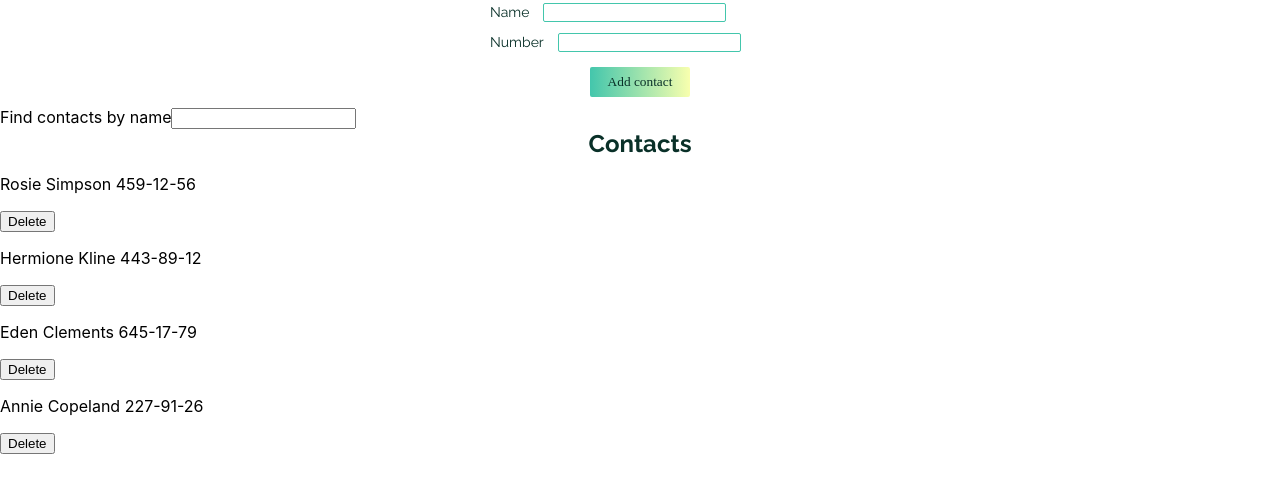
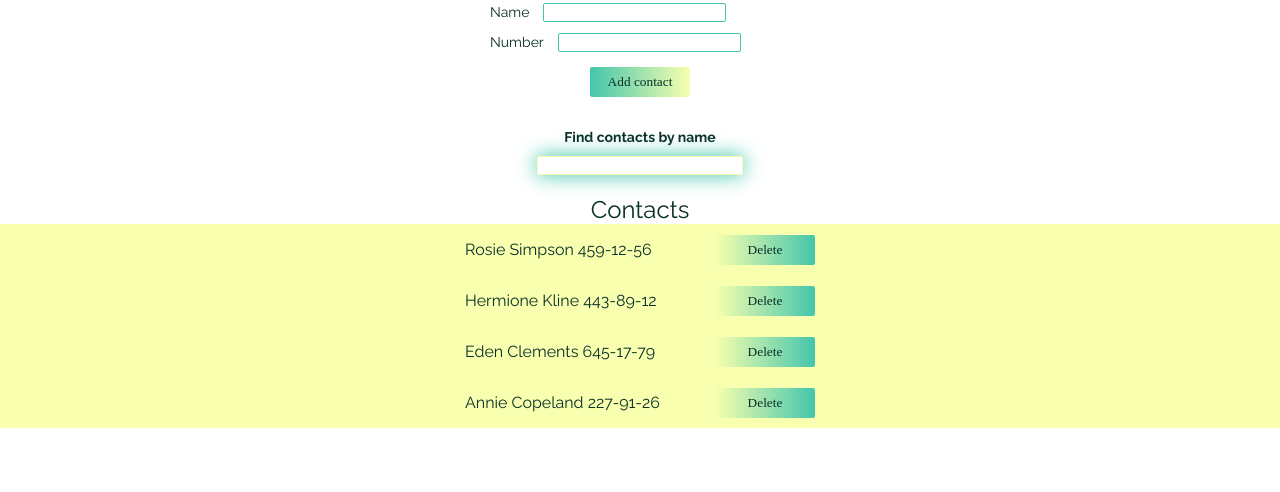
Before and after one commit to irinaog/goit-react-hw-02-phonebook, a React app: page / in a window 1280 px wide. Shown: the part 40-532 px from the top of the page. Built offline with nearby package versions, Linux system fonts and the light colour scheme; a web font is replaced by a local one.

Commit message:
add styles

```diff
--- /dev/null
+++ b/src/components/ContactsList/ContactsList.module.css
@@ -0,0 +1,3 @@
+.contactList{
+   background-color: #f8ffae;
+}
--- a/src/components/ContactsList/contactsList.js
+++ b/src/components/ContactsList/contactsList.js
@@ -1,8 +1,9 @@
 import { ContactsListItem } from "components/ContactsListItem/contactsListItem"
+import css from './ContactsList.module.css';
 
 export const ContactsList = ({contacts, onDeleteContact}) => {
     return (
-        <ul>
+        <ul className={css.contactList}>
             {contacts.map(({ name, number,  id}) => (
                 <ContactsListItem key={id} name={name} number={number} id={id} deleteContact={ onDeleteContact} />
             ))}
--- /dev/null
+++ b/src/components/ContactsListItem/ContactListItem.module.css
@@ -0,0 +1,42 @@
+.contactItem{
+    display: grid;
+    grid-template-columns: 1fr 250px 100px 1fr;
+}
+
+.contactName{
+    font-family: 'Raleway', sans-serif;
+    font-size: 16px;
+    color: #093028;
+
+    grid-column: 2;
+}
+
+.deleteBtn {
+    width: 100%;
+    height: 30px;
+    align-self: center;
+    justify-self: start;
+
+    font-family: 'Arima', cursive;
+    font-weight: 500;
+
+
+
+    background: linear-gradient(to left, #43c6ac, #f8ffae);
+    background-color: none;
+    /* border:1px solid #43c6ac43; */
+    border: none;
+    border-radius: 2px;
+    color: #093028;
+    /* transition: background 250ms ease-in-out; */
+    cursor: pointer;
+    transition: background-color 250ms ease-in, color 250ms;
+
+}
+
+.deleteBtn:hover {
+    background: none;
+    background-color: #43c6ac;
+    color: white;
+    /* border: none; */
+}
--- a/src/components/ContactsListItem/contactsListItem.js
+++ b/src/components/ContactsListItem/contactsListItem.js
@@ -1,11 +1,12 @@
 import shortid from "shortid";
+import css from './ContactListItem.module.css'
 
 export const ContactsListItem = ({ name, number, id, deleteContact }) => {
     return (
 
-        <li key={shortid.generate()}>
-            <p>{name} {number} </p>
-            <button onClick={()=>deleteContact(id)}>Delete</button>
+        <li className={css.contactItem} key={shortid.generate()}>
+            <p className={css.contactName}>{name} {number} </p>
+            <button className={css.deleteBtn} onClick={()=>deleteContact(id)}>Delete</button>
         </li>
     )
 };
--- /dev/null
+++ b/src/components/FilterContacts/FilterContacts.module.css
@@ -0,0 +1,31 @@
+.filterContainer{
+    display: grid;
+    grid-template-columns: 1fr 300px 1fr;
+    grid-template-rows: 20px 20px;
+    gap:8px;
+    align-items: center;
+    margin-top: 20px;
+    margin-bottom: 20px;
+}
+
+.filterTitle{
+grid-column: 2;
+
+font-family: 'Raleway', sans-serif;
+font-size: 14px;
+font-weight: 700;
+
+color: #093028;
+justify-self: center;
+}
+
+.filterInput{
+    grid-row: 2;
+    grid-column: 2;
+    width: 200px;
+    justify-self: center;
+
+    border: 1px solid #f8ffae;
+    border-radius: 2px;
+box-shadow: 0 0 20px 0.5px #43c6ac;
+}
--- a/src/components/FilterContacts/filterContacts.js
+++ b/src/components/FilterContacts/filterContacts.js
@@ -1,17 +1,20 @@
 // import PropTypes from 'prop-types';
+import css from './FilterContacts.module.css';
 
 
 export const FilterContacts = ({ contact, filter }) => {
     return (<>
-
-        <label> Find contacts by name
-            <input
+        <div className={css.filterContainer}>
+        <label htmlFor='filter' className={css.filterTitle}> Find contacts by name </label>
+        <input
+                id='filter'
+                className={css.filterInput}
                 type="text"
                 name="filter"
                 value={contact}
                 onChange={filter}
             ></input>
-        </label>
+        </div>
     </>
     )
 };
--- a/src/components/FormAddContacts/FormAddContact.module.css
+++ b/src/components/FormAddContacts/FormAddContact.module.css
@@ -41,6 +41,7 @@
     border-radius: 2px;
     color:#093028;
     /* transition: background 250ms ease-in-out; */
+    cursor: pointer;
 
 }
 
--- a/src/index.css
+++ b/src/index.css
@@ -22,6 +22,9 @@ h1, h2, h3{
   text-align: center;
 
 }
+h2{
+  font-weight: 400;
+}
 
 ul{
   list-style: none;
```
